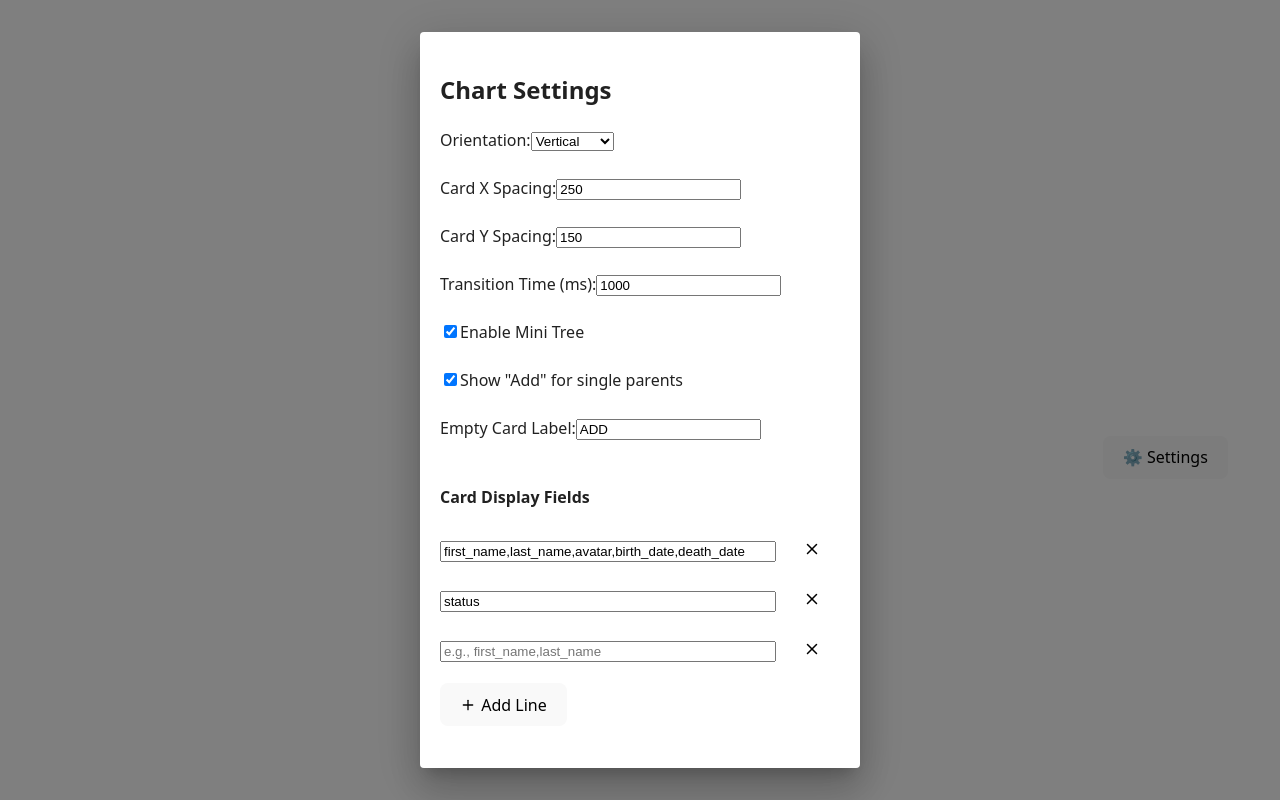
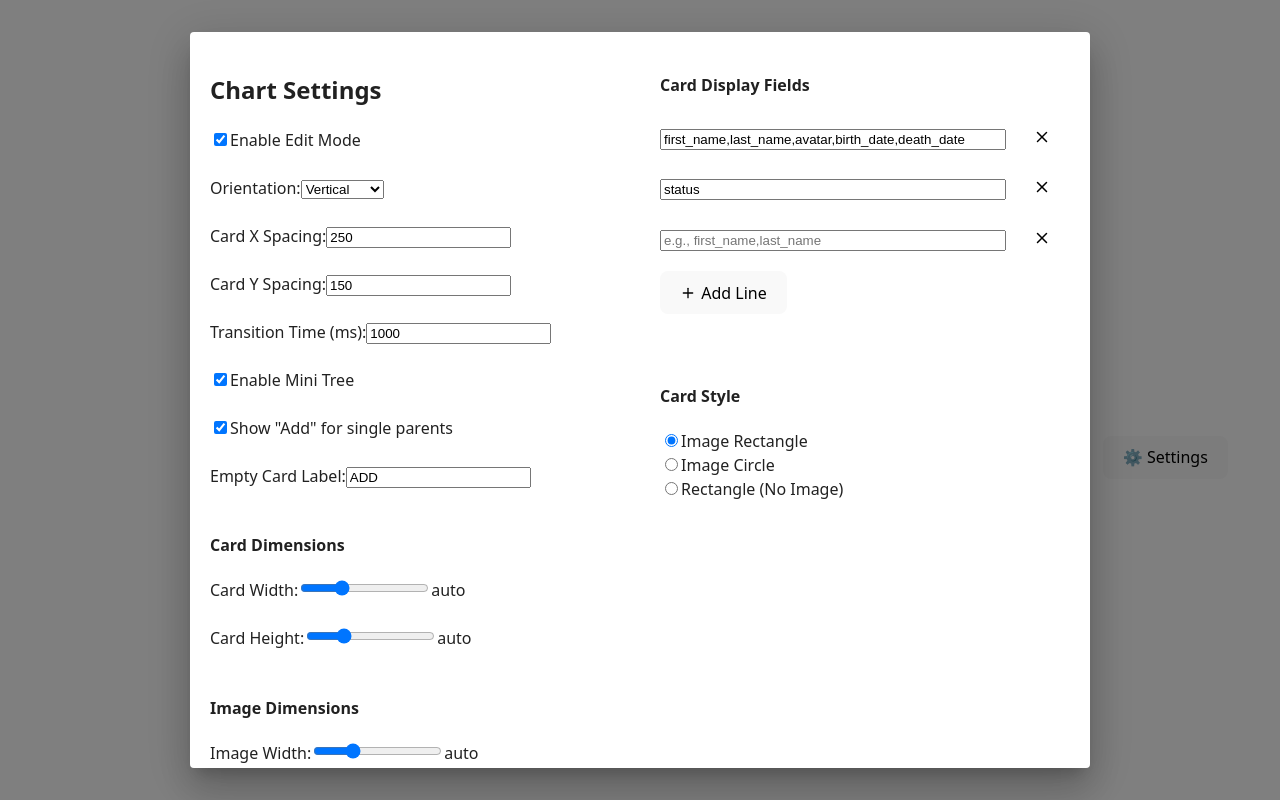
Before and after one commit to majidnazari/Family-Tree-UI, a React (Vite) app: page / in a window 1280 px wide. Both pictures are taken after a click on the button "⚙️ Settings". Built offline with nearby package versions, Linux system fonts and the light colour scheme; no server answers.

Commit message:
add card and image resize to the setting component

```diff
--- a/src/components/familyTreeComponent/FamilyTree.jsx
+++ b/src/components/familyTreeComponent/FamilyTree.jsx
@@ -1,3 +1,4 @@
+// FamilyTree.tsx
 import React, { useEffect, useRef, useState } from "react";
 import f3 from "family-chart";
 import "family-chart/styles/family-chart.css";
@@ -19,10 +20,18 @@ const FamilyTree = ({ personId }) => {
     miniTree: true,
     singleParentEmptyCard: true,
     emptyCardLabel: "ADD",
+    enableEditMode: true,
+    cardStyle: "imageRect",
+    cardWidth: "",
+    cardHeight: "",
+    imageWidth: "",
+    imageHeight: "",
+    imageX: "",
+    imageY: "",
     cardDisplayLines: [
-      "first_name,last_name,avatar,birth_date,death_date", // Line 1
-      "status",                                            // Line 2
-      ""                                                   // Line 3
+      "first_name,last_name,avatar,birth_date,death_date",
+      "status",
+      ""
     ],
   });
 
@@ -41,22 +50,36 @@ const FamilyTree = ({ personId }) => {
         label: settings.emptyCardLabel,
       });
 
+    settings.orientation === "vertical"
+      ? f3Chart.setOrientationVertical()
+      : f3Chart.setOrientationHorizontal();
 
-    if (settings.orientation === "vertical") {
-      f3Chart.setOrientationVertical();
-    } else {
-      f3Chart.setOrientationHorizontal();
+    const f3Card = f3Chart
+      .setCard(f3.CardHtml)
+      .setCardDisplay(
+        settings.cardDisplayLines.map(line =>
+          line.split(",").map(f => f.trim()).filter(Boolean)
+        )
+      )
+      .setMiniTree(settings.miniTree)
+      .setStyle(settings.cardStyle)
+      .setOnHoverPathToMain();
+
+    const dimOptions = {};
+    if (settings.cardWidth) dimOptions.width = +settings.cardWidth;
+    if (settings.cardHeight) dimOptions.height = +settings.cardHeight;
+    if (settings.imageWidth) dimOptions.img_width = +settings.imageWidth;
+    if (settings.imageHeight) dimOptions.img_height = +settings.imageHeight;
+    if (settings.imageX) dimOptions.img_x = +settings.imageX;
+    if (settings.imageY) dimOptions.img_y = +settings.imageY;
+
+    if (Object.keys(dimOptions).length > 0) {
+      f3Card.setCardDim(dimOptions);
     }
 
-    const f3Card = f3Chart.setCard(f3.CardHtml)
-      .setCardDisplay(
-        settings.cardDisplayLines.map(line => line.split(',').map(f => f.trim()).filter(Boolean))
-      )
-      .setMiniTree(settings.miniTree)
-      .setStyle("imageRect")
-      .setOnHoverPathToMain();
-
-    const f3EditTree = f3Chart.editTree()
+    if (settings.enableEditMode) {
+      const f3EditTree = f3Chart
+        .editTree()
         .fixed(true)
         .setFields([
           "first_name", "last_name", "gender", "id",
@@ -75,8 +98,12 @@ const FamilyTree = ({ personId }) => {
 
       f3Chart.updateTree({ initial: true });
       f3EditTree.open(f3Chart.getMainDatum());
+    } else {
+      f3Card.setOnCardClick((e, d) => {
+        f3Card.onCardClickDefault(e, d);
+      });
       f3Chart.updateTree({ initial: true });
-
+    }
   }, [treeData, loading, settings]);
 
   return (
@@ -87,6 +114,7 @@ const FamilyTree = ({ personId }) => {
       <div className="f3 f3-cont" id="FamilyChart" ref={cont}></div>
 
       <PersonDialog personData={selectedPerson} onClose={() => setSelectedPerson(null)} />
+
       <SettingsDialog
         open={showSettings}
         onClose={() => setShowSettings(false)}
--- a/src/components/settingDialogComponent/SettingsDialog.jsx
+++ b/src/components/settingDialogComponent/SettingsDialog.jsx
@@ -1,4 +1,3 @@
-// components/settingsDialogComponent/SettingsDialog.jsx
 import React from "react";
 import { Dialog } from "@mui/material";
 import { FiPlus, FiX } from "react-icons/fi";
@@ -6,7 +5,12 @@ import { FiPlus, FiX } from "react-icons/fi";
 const SettingsDialog = ({ open, onClose, settings, onChange }) => {
   const handleInputChange = (e) => {
     const { name, value, type, checked } = e.target;
-    const parsedValue = type === "checkbox" ? checked : parseInt(value);
+    const parsedValue =
+      type === "checkbox"
+        ? checked
+        : type === "number" || type === "range"
+        ? parseInt(value)
+        : value;
     onChange({ ...settings, [name]: parsedValue });
   };
 
@@ -25,10 +29,36 @@ const SettingsDialog = ({ open, onClose, settings, onChange }) => {
     onChange({ ...settings, cardDisplayLines: updated });
   };
 
+  const resetCardAndImageSettings = () => {
+    onChange({
+      ...settings,
+      cardWidth: "",
+      cardHeight: "",
+      imageWidth: "",
+      imageHeight: "",
+      imageX: "",
+      imageY: "",
+    });
+  };
+
   return (
-    <Dialog open={open} onClose={onClose}>
-      <div style={{ padding: "20px", width: "400px" }}>
+    <Dialog open={open} onClose={onClose} maxWidth="md" fullWidth>
+      <div style={{ padding: "20px", display: "flex", flexWrap: "wrap", gap: "40px" }}>
+        {/* Left Column */}
+        <div style={{ flex: 1, minWidth: "300px" }}>
           <h2>Chart Settings</h2>
+
+          <label>
+            <input
+              type="checkbox"
+              name="enableEditMode"
+              checked={settings.enableEditMode}
+              onChange={handleInputChange}
+            />
+            Enable Edit Mode
+          </label>
+
+          <br /><br />
 
           <label>Orientation:</label>
           <select name="orientation" value={settings.orientation} onChange={handleInputChange}>
@@ -102,6 +132,101 @@ const SettingsDialog = ({ open, onClose, settings, onChange }) => {
 
           <br /><br />
 
+          <h4>Card Dimensions</h4>
+
+          <label>Card Width:</label>
+          <input
+            type="range"
+            name="cardWidth"
+            min="100"
+            max="600"
+            step="10"
+            value={settings.cardWidth || 250}
+            onChange={handleInputChange}
+          />
+          <span>{settings.cardWidth ? `${settings.cardWidth}px` : "auto"}</span>
+
+          <br /><br />
+
+          <label>Card Height:</label>
+          <input
+            type="range"
+            name="cardHeight"
+            min="60"
+            max="400"
+            step="10"
+            value={settings.cardHeight || 150}
+            onChange={handleInputChange}
+          />
+          <span>{settings.cardHeight ? `${settings.cardHeight}px` : "auto"}</span>
+
+          <br /><br />
+
+          <h4>Image Dimensions</h4>
+
+          <label>Image Width:</label>
+          <input
+            type="range"
+            name="imageWidth"
+            min="20"
+            max="300"
+            step="1"
+            value={settings.imageWidth || 100}
+            onChange={handleInputChange}
+          />
+          <span>{settings.imageWidth ? `${settings.imageWidth}px` : "auto"}</span>
+
+          <br /><br />
+
+          <label>Image Height:</label>
+          <input
+            type="range"
+            name="imageHeight"
+            min="20"
+            max="300"
+            step="1"
+            value={settings.imageHeight || 100}
+            onChange={handleInputChange}
+          />
+          <span>{settings.imageHeight ? `${settings.imageHeight}px` : "auto"}</span>
+
+          <br /><br />
+
+          <label>Image X Position:</label>
+          <input
+            type="range"
+            name="imageX"
+            min="-100"
+            max="200"
+            step="1"
+            value={settings.imageX || 0}
+            onChange={handleInputChange}
+          />
+          <span>{settings.imageX || 0}px</span>
+
+          <br /><br />
+
+          <label>Image Y Position:</label>
+          <input
+            type="range"
+            name="imageY"
+            min="-100"
+            max="200"
+            step="1"
+            value={settings.imageY || 0}
+            onChange={handleInputChange}
+          />
+          <span>{settings.imageY || 0}px</span>
+
+          <br /><br />
+
+          <button onClick={resetCardAndImageSettings}>
+            🔄 Reset Card & Image Settings
+          </button>
+        </div>
+
+        {/* Right Column */}
+        <div style={{ flex: 1, minWidth: "300px" }}>
           <h4>Card Display Fields</h4>
           {settings.cardDisplayLines.map((line, index) => (
             <div key={index} style={{ display: "flex", alignItems: "center", marginBottom: 8 }}>
@@ -123,7 +248,48 @@ const SettingsDialog = ({ open, onClose, settings, onChange }) => {
           </button>
 
           <br /><br />
+
+          <h4>Card Style</h4>
+          <div>
+            <label>
+              <input
+                type="radio"
+                name="cardStyle"
+                value="imageRect"
+                checked={settings.cardStyle === "imageRect"}
+                onChange={handleInputChange}
+              />
+              Image Rectangle
+            </label>
+            <br />
+            <label>
+              <input
+                type="radio"
+                name="cardStyle"
+                value="imageCircle"
+                checked={settings.cardStyle === "imageCircle"}
+                onChange={handleInputChange}
+              />
+              Image Circle
+            </label>
+            <br />
+            <label>
+              <input
+                type="radio"
+                name="cardStyle"
+                value="rect"
+                checked={settings.cardStyle === "rect"}
+                onChange={handleInputChange}
+              />
+              Rectangle (No Image)
+            </label>
+          </div>
+        </div>
+
+        {/* Footer */}
+        <div style={{ width: "100%", textAlign: "right", marginTop: 20 }}>
           <button onClick={onClose}>Close</button>
+        </div>
       </div>
     </Dialog>
   );
```
Lines whose indentation alone changed are shown as unchanged.
